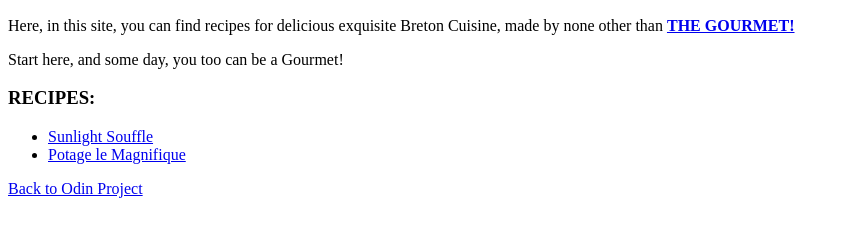
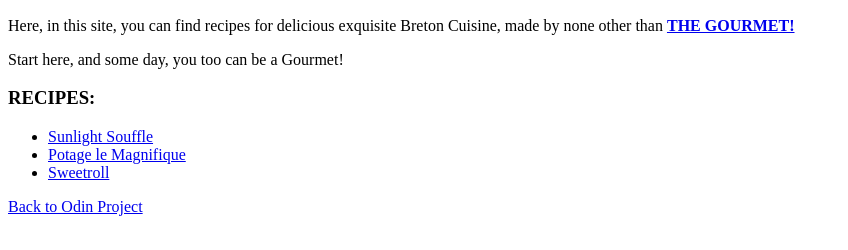
Before and after one commit to KGPraveen/odin-recipes, a plain HTML site: page index.html in a window 1280 px wide. Shown: the part 434-684 px from the top of the page, without its empty margins (0-848 px from the left). Drawn offline with Linux system fonts and the light colour scheme.

Commit message:
Added relative link to sweetroll.html
Created another recipe page and have linked it to this index.html

```diff
--- a/index.html
+++ b/index.html
@@ -21,6 +21,7 @@
     <ul>
         <li><a href="./sunlightsouffle.html">Sunlight Souffle</a></li>
         <li><a href="./potagelemagnifique.html">Potage le Magnifique</a></li>
+        <li><a href="./sweetroll.html">Sweetroll</a></li>
     </ul>
     <a href="https://www.theodinproject.com/lessons/foundations-recipes">Back to Odin Project</a>
 </body>
```
